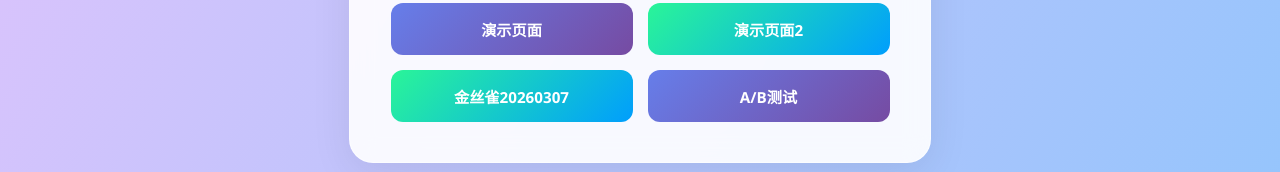
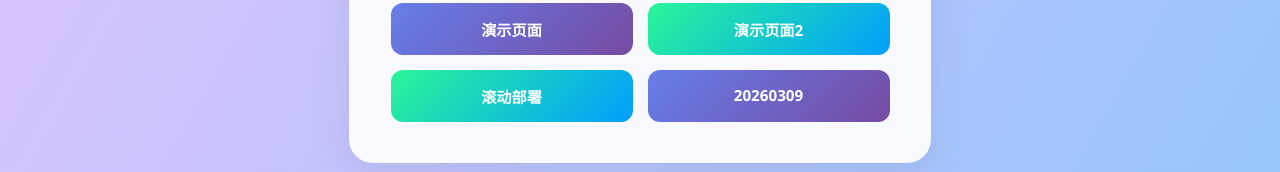
Before and after one commit to zentrix566/devops, a plain HTML site: page index.html in a window 1280 px wide. Shown: the part 323-495 px from the top of the page. Drawn offline with Linux system fonts and the light colour scheme.

Commit message:
Update nav labels and add zentrix-lab k8s manifest
Update index.html nav button labels (change "金丝雀20260307" → "滚动部署" and "A/B测试" → "20260309"). Add zentrix-lab.yaml with Kubernetes Deployment, Service, and optional Ingress: Recreate strategy, GHCR image placeholder, liveness/readiness probes, and resource requests/limits for deploying the zentrix-lab app.

```diff
--- a/index.html
+++ b/index.html
@@ -108,8 +108,8 @@
         <div class="nav-links">
             <a href="/yanshi" class="btn btn-primary">演示页面</a>
             <a href="/ceshi" class="btn btn-secondary">演示页面2</a>
-            <a href="/page3" class="btn btn-secondary">金丝雀20260307</a>
-            <a href="/page4" class="btn btn-primary">A/B测试</a>
+            <a href="/page3" class="btn btn-secondary">滚动部署</a>
+            <a href="/page4" class="btn btn-primary">20260309</a>
         </div>
     </div>
 
```
Also changed, not shown: 1 other file.
